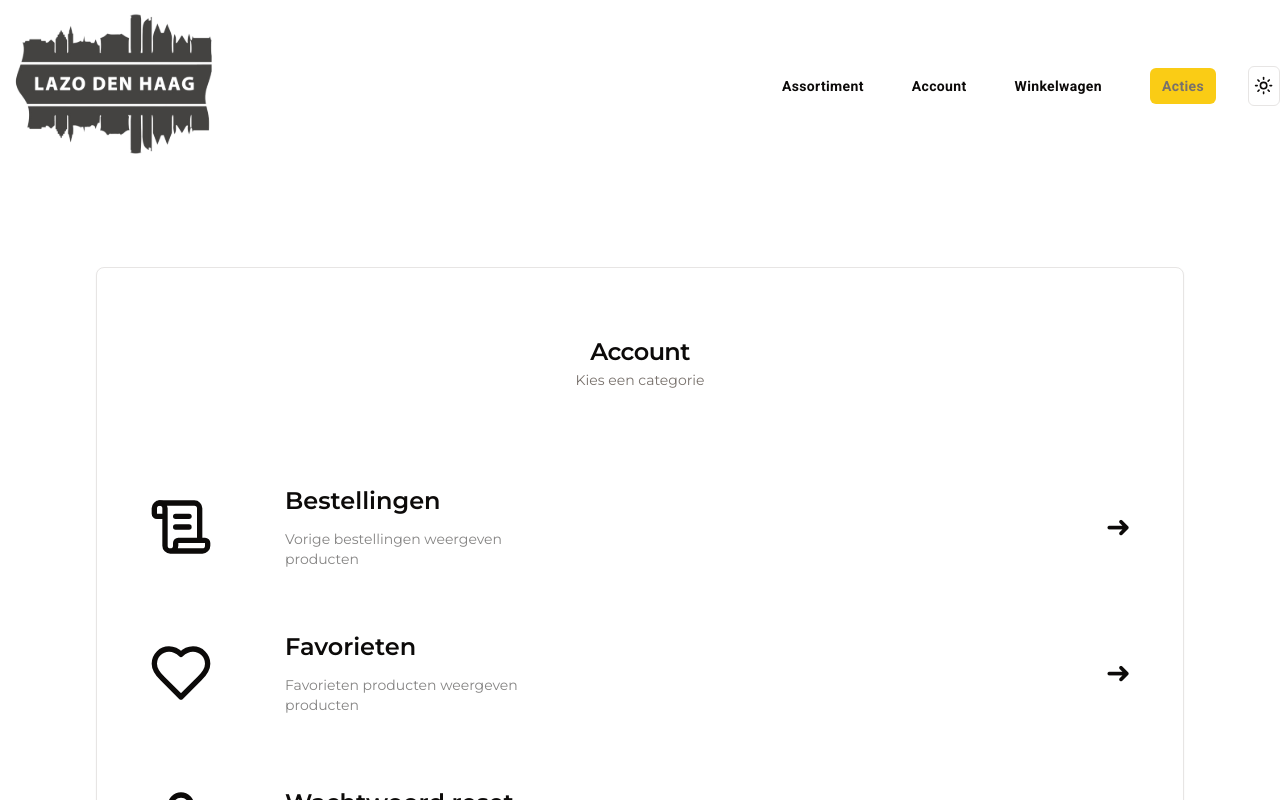
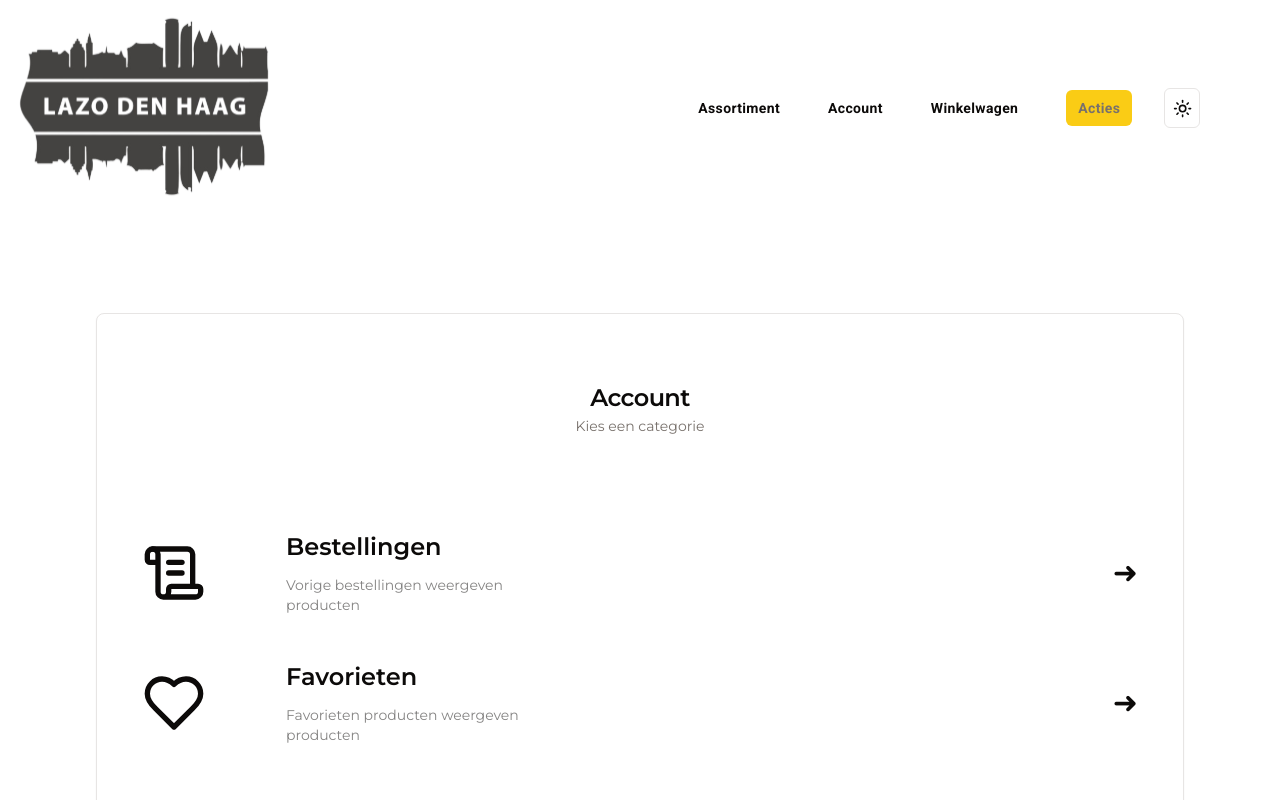
Before and after one commit to r-bytes/lazy-dh, a Next.js app: page /account in a window 1280 px wide. Shown: the top 800 px of the page. Built offline with nearby package versions, Linux system fonts and the light colour scheme.

Commit message:
refactor: clean up and fixes

```diff
--- a/src/app/winkelwagen/page.tsx
+++ b/src/app/winkelwagen/page.tsx
@@ -21,13 +21,6 @@ export default function Page() {
   const addItem = useCartStore((state) => state.addItem);
 
 
-  useEffect(() => {
-    fetch("/api/products")
-      .then((res) => res.json())
-      .then((data) => setProducts(data));
-  }, []);
-
-
 
   return (
     <div>
--- a/src/components/navigation/header.tsx
+++ b/src/components/navigation/header.tsx
@@ -27,17 +27,16 @@ const NAVIGATION_LIST: NavigationItem[] = [
 
 const Header = (props: Props) => {
   return (
-    <div className={"hidden sm:block z-10 mx-auto w-full max-w-7xl items-center justify-between font-mono text-sm lg:flex"}>
-      <div className="before:bg-gradient-radial relative z-[-1] flex place-items-center before:absolute before:h-[300px] before:w-full before:-translate-x-1/2 before:rounded-full before:from-white before:to-transparent before:blur-2xl before:content-[''] after:absolute after:-z-20 after:h-[180px] after:w-full after:translate-x-1/3 sm:before:w-[480px] sm:after:w-[240px] before:lg:h-[360px]">
-        <Image className="relative dark:invert" src="/logo.svg" alt="Next.js Logo" width={300} height={20} priority />
-      </div>
+    <div className="z-10 mx-auto hidden w-full max-w-7xl items-center justify-between font-mono text-sm sm:flex sm:flex-col lg:flex-row">
+      <Image className="dark:invert" src="/logo.svg" alt="Next.js Logo" width={300} height={20} priority />
 
+      <div className="flex items-center justify-center sm:w-full sm:max-w-2xl mx-auto lg:mr-10">
         <div className="w-full">
           <ul className="mr-8 flex items-baseline justify-end space-x-12 py-12">
             {NAVIGATION_LIST.map((item, index, arr) => (
               <li
                 key={item.order}
-              className={`font-semibold tracking-wide hover:cursor-pointer hover:text-primary ${index === arr.length - 1 ? "mr-8 rounded-md bg-primary px-3 py-2 text-muted-foreground hover:bg-secondary hover:text-muted-foreground dark:hover:text-primary dark:text-background" : ""}`}
+                className={`font-semibold tracking-wide hover:cursor-pointer hover:text-primary ${index === arr.length - 1 ? "mr-8 rounded-md bg-primary px-3 py-2 text-muted-foreground hover:bg-secondary hover:text-muted-foreground dark:text-background dark:hover:text-primary" : ""}`}
               >
                 <Link
                   className={roboto.className}
@@ -49,7 +48,8 @@ const Header = (props: Props) => {
             ))}
           </ul>
         </div>
-      <ModeToggle />
+        <ModeToggle cn="mr-10" />
+      </div>
     </div>
   );
 };
--- a/src/components/ui/account/card.tsx
+++ b/src/components/ui/account/card.tsx
@@ -1,3 +1,6 @@
+"use client";
+import { usePathname } from "next/navigation";
+
 import { Card, CardContent, CardDescription, CardHeader, CardTitle } from "@/components/ui/card";
 import { cn } from "@/lib/utils";
 import { ScrollText, HeartIcon, UserIcon } from "lucide-react";
@@ -7,6 +10,7 @@ type AccountOptions = {
   title: string;
   description: string;
   image: string;
+  slug: string;
 };
 
 type IconProps = {
@@ -18,16 +22,19 @@ const ACCOUNT: AccountOptions[] = [
     title: "Bestellingen",
     description: "Vorige bestellingen weergeven",
     image: "ScrollText",
+    slug: "bestellingen"
   },
   {
     title: "Favorieten",
     description: "Favorieten producten weergeven",
     image: "HeartIcon",
+    slug: "favorieten"
   },
   {
     title: "Wachtwoord reset",
     description: "Wachtwoord veranderen",
     image: "UserIcon",
+    slug: "wachtwoord-reset"
   },
 ];
 
@@ -40,6 +47,7 @@ const iconMap: Record<string, ComponentType<IconProps>> = {
 type CardProps = React.ComponentProps<typeof Card>;
 
 export function AccountCard({ className, ...props }: CardProps) {
+  const pathname = usePathname();
   return (
     <Card className={cn("h-screen w-full", className)} {...props}>
       <CardHeader className="mb-4 text-center">
@@ -48,22 +56,23 @@ export function AccountCard({ className, ...props }: CardProps) {
         {/* Todo: should be dynamic */}
         <CardDescription>Kies een categorie</CardDescription>
       </CardHeader>
-      <CardContent className="mt-12 grid place-content-center gap-4">
+      <CardContent className="mt-12">
         {ACCOUNT.map((item, index) => (
-          <div key={index} className="grid text-center lg:mb-0 lg:w-full lg:max-w-5xl lg:grid-cols-4 lg:text-left">
+          <div key={index} className="flex text-center lg:text-left">
             <a
-              href=""
-              className="group w-screen max-w-5xl rounded-lg border border-transparent px-5 py-4 transition-colors hover:border-gray-300 hover:bg-gray-100 hover:dark:border-neutral-700 hover:dark:bg-neutral-800/30"
-              target="_blank"
+              href={`${pathname}/${item.slug}`}
+              className="group w-full rounded-lg border border-transparent px-5 py-4 transition-colors hover:border-gray-300 hover:bg-gray-100 hover:dark:border-neutral-700 hover:dark:bg-neutral-800/30"
               rel="noopener noreferrer"
             >
               <div className="flex items-center">
-                <div className="h-24 mr-6">{createElement(iconMap[item.image], { className: "h-24 w-16 object-contain" })}</div>
+                <div className="hidden h-24 w-24 object-contain sm:block">
+                  {createElement(iconMap[item.image], { className: "h-24 w-16 object-contain" })}
+                </div>
                 <div className="mx-12 flex flex-1 flex-col">
                   <h2 className="mb-3 text-2xl font-semibold">{item.title}</h2>
                   <p className="m-0 max-w-[30ch] text-sm opacity-50">{item.description} producten </p>
                 </div>
-                <span className="inline-block text-3xl transition-transform group-hover:translate-x-1 motion-reduce:transform-none">
+                <span className="hidden text-3xl transition-transform group-hover:translate-x-1 motion-reduce:transform-none sm:inline-block">
                   &#x279C;
                 </span>
               </div>
--- a/src/components/ui/assortment/card.tsx
+++ b/src/components/ui/assortment/card.tsx
@@ -1,41 +1,50 @@
+"use client"
+
+import { usePathname } from "next/navigation";
 import { Card, CardContent, CardDescription, CardHeader, CardTitle } from "@/components/ui/card";
-import { cn } from "@/lib/utils";
+import { capitalizeFirstLetter, cn } from "@/lib/utils";
 import Image from "next/image";
 import { InputForm } from "./search-input";
 
-type Product = {
+type Category = {
   productCount: number;
   title: string;
   image: string;
+  slug: string;
 };
 
-const ASSORTMENT: Product[] = [
+const ASSORTMENT: Category[] = [
   {
     productCount: 1,
     title: "Aanbiedingen !!!",
     image: "sale-stamp.png",
+    slug: "aanbiedingen",
   },
   {
     productCount: 2,
     title: "Nieuw",
     image: "new-stamp.png",
+    slug: "nieuw"
   },
   {
     productCount: 3,
     title: "Vodka",
     image: "vodka.png",
+    slug: "vodka"
   },
 ];
 
 type CardProps = React.ComponentProps<typeof Card>;
 
 export function AssortmentCard({ className, ...props }: CardProps) {
+  const pathname = usePathname();
+
   return (
     <>
-      <Card className={cn("m-10 h-screen w-full", className)} {...props}>
+      <Card className={cn("h-screen w-full", className)} {...props}>
         <CardHeader className="mb-4 text-center">
           {/* Todo: should be dynamic */}
-          <CardTitle className="mt-12">Assortiment</CardTitle>
+          <CardTitle className="mt-12">{capitalizeFirstLetter(pathname.replace("/", ""))}</CardTitle>
           {/* Todo: should be dynamic */}
           <CardDescription>Kies een categorie</CardDescription>
         </CardHeader>
@@ -45,9 +54,9 @@ export function AssortmentCard({ className, ...props }: CardProps) {
           {ASSORTMENT.map((item, index) => (
             <div key={index} className="flex text-center lg:text-left">
               <a
-                href=""
+                href={`${pathname}/${item.slug}`}
                 className="group w-full rounded-lg border border-transparent px-5 py-4 transition-colors hover:border-gray-300 hover:bg-gray-100 hover:dark:border-neutral-700 hover:dark:bg-neutral-800/30"
-                target="_blank"
+                // target="_blank"
                 rel="noopener noreferrer"
               >
                 <div className="flex items-center">
@@ -60,7 +69,7 @@ export function AssortmentCard({ className, ...props }: CardProps) {
                       height={100}
                     />
                   </div>
-                  <div className="text-left sm:text-center mx-5 flex flex-1 flex-col sm:mx-12">
+                  <div className="mx-5 flex flex-1 flex-col text-left sm:mx-12 sm:text-center">
                     <h2 className="mb-3 text-lg font-semibold sm:text-2xl">{item.title}</h2>
                     <p className="m-0 text-sm opacity-50">{item.productCount} producten </p>
                   </div>
--- a/src/components/ui/toggle-mode.tsx
+++ b/src/components/ui/toggle-mode.tsx
@@ -7,13 +7,13 @@ import { useTheme } from "next-themes";
 import { Button } from "@/components/ui/button";
 import { DropdownMenu, DropdownMenuContent, DropdownMenuItem, DropdownMenuTrigger } from "@/components/ui/dropdown-menu";
 
-export function ModeToggle() {
+export function ModeToggle({ cn }: {cn?: string} ) {
   const { setTheme } = useTheme();
 
   return (
     <DropdownMenu>
       <DropdownMenuTrigger asChild>
-        <Button variant="outline" size="icon">
+        <Button className={cn} variant="outline" size="icon">
           <Sun className="h-[1.2rem] w-[1.2rem] rotate-0 scale-100 transition-all dark:-rotate-90 dark:scale-0" />
           <Moon className="absolute h-[1.2rem] w-[1.2rem] rotate-90 scale-0 transition-all dark:rotate-0 dark:scale-100" />
           <span className="sr-only">Toggle theme</span>
```
Lines whose indentation alone changed are shown as unchanged.
